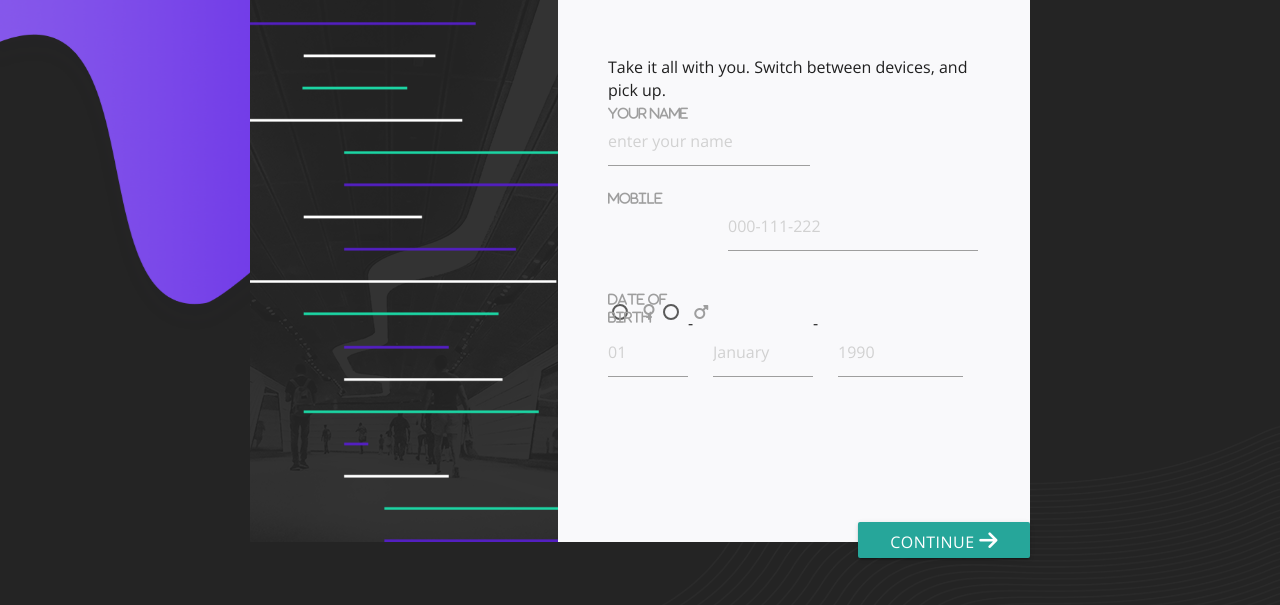
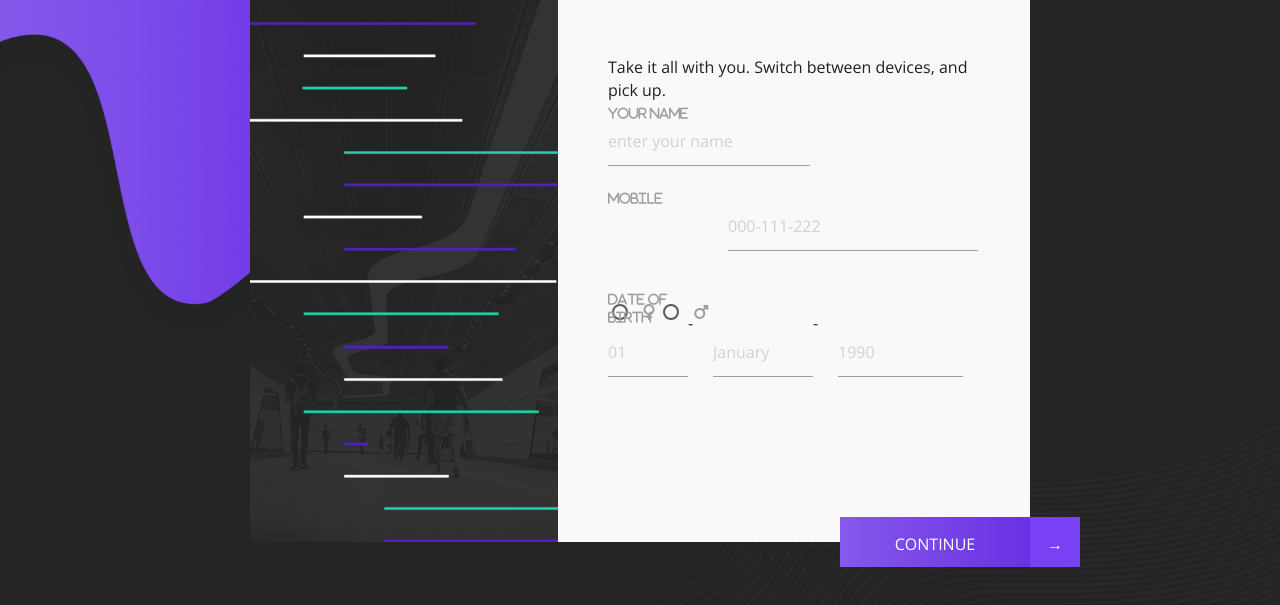
Before and after one commit to robreczarek/recruitment-fe, a website built with webpack: page index.html in a window 1280 px wide. Shown: the part 123-728 px from the top of the page. Built offline with nearby package versions, Linux system fonts and the light colour scheme; files whose address does not match are found by name.

Commit message:
Finished button styling
The buttons have been properly aligned with correct gradient and background for
respective sections. No form functionality has been linked up yet.

```diff
--- a/css/form.css
+++ b/css/form.css
@@ -48,3 +48,33 @@
 label {
   font-family: 'FontAwesome', 'Open Sans', sans-serif;
 }
+
+#btn-continue {
+  background: #8658eb; /* For browsers that do not support gradients */
+  background: -webkit-linear-gradient(left, #8658eb , #6931e4); /* For Safari 5.1 to 6.0 */
+  background: -o-linear-gradient(right, #8658eb, #6931e4); /* For Opera 11.1 to 12.0 */
+  background: -moz-linear-gradient(right, #8658eb, #6931e4); /* For Firefox 3.6 to 15 */
+  background: linear-gradient(to right, #8658eb , #6931e4); /* Standard syntax */
+  color: white;
+  cursor: pointer;
+  float: right;
+  font-size: 14px
+  font-weight: bold;
+  height: 50px;
+  text-align: center;
+  vertical-align: middle;
+  width: 190px;
+}
+
+#arrow {
+  background-color: #7841f4;
+  color: white;
+  cursor: pointer;
+  float: right;
+  font-size: 14px
+  font-weight: bold;
+  float: right;
+  height: 50px;
+  text-align: center;
+  width: 50px;
+}
--- a/index.html
+++ b/index.html
@@ -86,8 +86,13 @@
             </form>
           </div>
         </div>
-        <div style="width: 780px;margin-top: -20px;">
-          <a class="waves-effect waves-light btn" style="float:right;">CONTINUE <i class="fa fa-arrow-right" aria-hidden="true"></i></a>
+        <div style="width: 780px;margin-top: -25px;margin-right: -100px;">
+        <div id="arrow">
+          <p>&rarr;</p>
+        </div>
+          <div id="btn-continue">
+            <p>CONTINUE</p>
+          </div>
         </div>
       </div>
     </div>
```
Also changed, not shown: img/arrow.svg (added).
